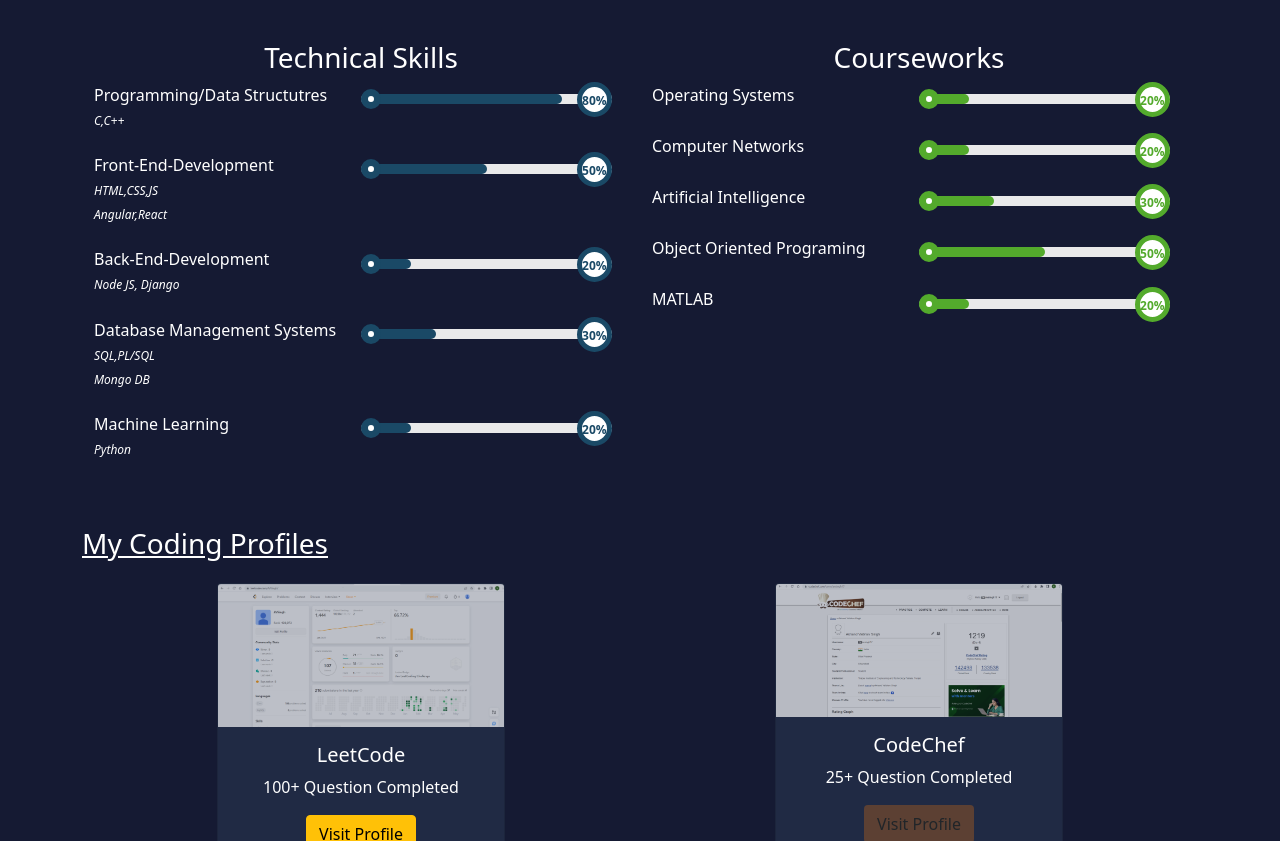
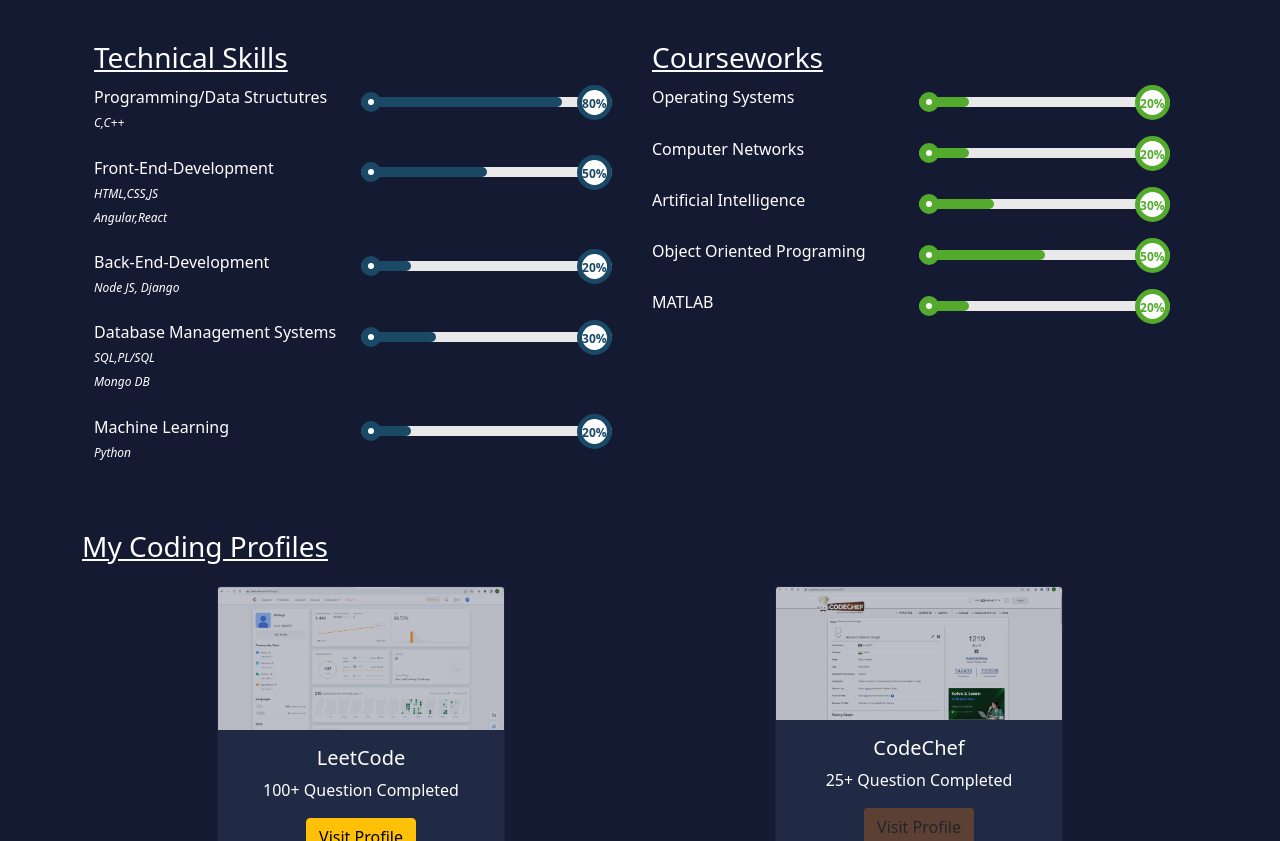
Before and after one commit to akhandvaibhav17/Portfolio, a plain HTML site: page index.html in a window 1280 px wide. Shown: the part 1190-2031 px from the top of the page. Drawn offline with nearby package versions, Linux system fonts and the light colour scheme.

Commit message:
Update index.html

```diff
--- a/index.html
+++ b/index.html
@@ -210,9 +210,9 @@
             <div class="container skill-container ">
                 <div class="row ">
                     <div class="col-lg-6 ">
-                        <div class="row skill-header ">
+                        <div class="row">
                             <center>
-                                <h3 class="skill-header ">Technical Skills</h3>
+                                <h3 class="education-header">Technical Skills</h3>
                             </center>
                         </div>
                         <div class="row ">
@@ -289,7 +289,7 @@
                     <div class="col-lg-6 ">
                         <div class="row ">
                             <center>
-                                <h3 class="skill-header ">Courseworks</h3>
+                                <h3 class="education-header">Courseworks</h3>
                             </center>
                         </div>
                         <div class="row ">
```
